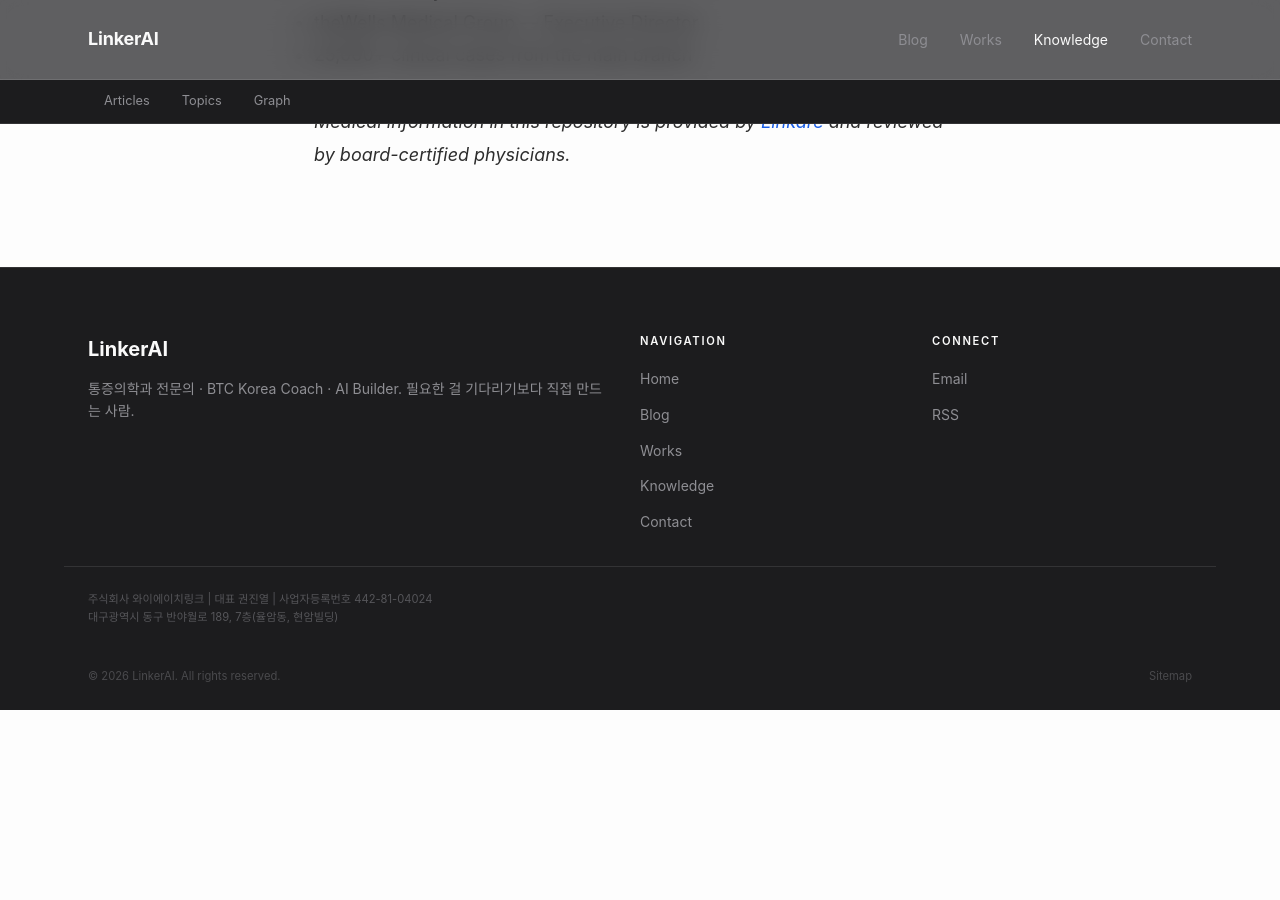
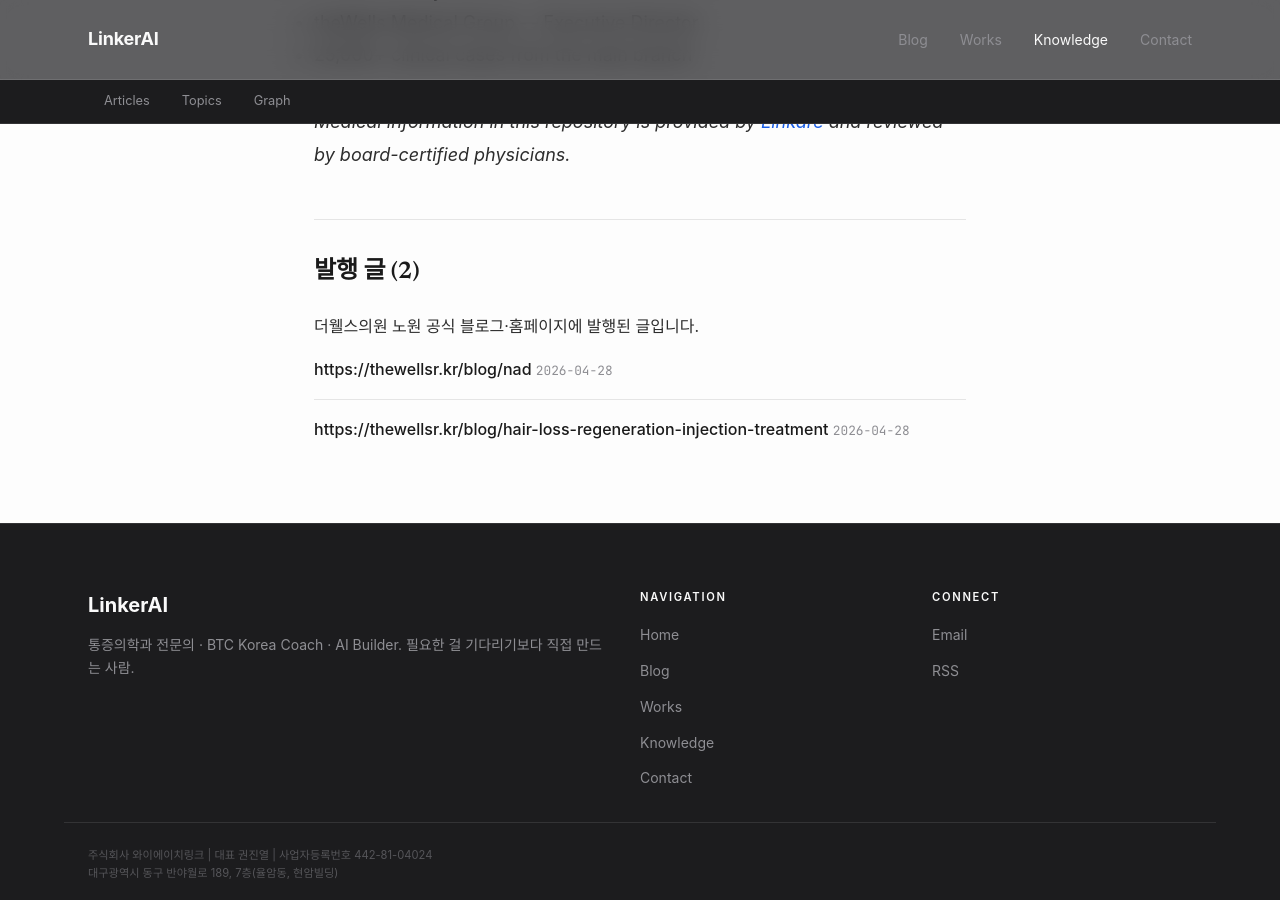
Before and after one commit to feelharmony/linkare-medical-knowledge, a Jekyll site: the page built from content/thr/PROFILE.md, in a window 1280 px wide and 900 px high, scrolled down 2551 px. Built offline with Jekyll 4.4.1, drawn with Linux system fonts in a browser that asks for light colours; some web fonts are replaced; before the commit the page ends 3261 px from its top, so only the background shows below that.

Commit message:
update _data/post_entity_map.json

```diff
--- a/_data/post_entity_map.json
+++ b/_data/post_entity_map.json
@@ -50,20 +50,24 @@
   },
   {
     "post_path": "content/thr/ko/hair/hair-loss-regeneration-injection-treatment.md",
+    "source_article_url": "https://thewellsr.kr/blog/hair-loss-regeneration-injection-treatment",
+    "source_article_title": null,
     "primary_entity_id": "hair-loss",
     "entity_ids": [
       "hair-loss",
       "regenerative-injection-treatment",
       "prp-injection",
-      "adipose-derived-stem-cells",
+      "adipose-derived-stem-cell-injection",
       "exosome-therapy",
       "androgenetic-alopecia",
       "alopecia-areata"
     ],
-    "updated_at": "2026-04-23"
+    "updated_at": "2026-04-28"
   },
   {
     "post_path": "content/thr/ko/longevity/nad-iv-therapy.md",
+    "source_article_url": "https://thewellsr.kr/blog/nad",
+    "source_article_title": null,
     "primary_entity_id": "nad-infusion-therapy",
     "entity_ids": [
       "nad-infusion-therapy",
@@ -71,7 +75,7 @@
       "chronic-fatigue",
       "dna-repair"
     ],
-    "updated_at": "2026-04-23"
+    "updated_at": "2026-04-28"
   },
   {
     "post_path": "content/apfree/en/spine/herniated-disc-causes-symptoms-diagnosis.md",
@@ -178,6 +182,8 @@
   },
   {
     "post_path": "db:1bfebe68-fd4f-4fe4-89a0-4cd9cfe9ad08",
+    "source_article_url": "https://thewellsr.kr/blog/knee-pain-management-prevention-exercise-habits",
+    "source_article_title": null,
     "primary_entity_id": "knee-pain",
     "entity_ids": [
       "knee-pain",
@@ -189,7 +195,7 @@
       "quadriceps-muscle",
       "patellar-tendon"
     ],
-    "updated_at": "2026-04-25"
+    "updated_at": "2026-04-28"
   },
   {
     "post_path": "db:0dac3a87-7c81-4d6a-a7e2-cb73deadb1d5",
@@ -208,6 +214,8 @@
   },
   {
     "post_path": "db:80ee22ec-385d-476d-95d4-ca6dceb541c8",
+    "source_article_url": "https://thewellsr.kr/blog/nad",
+    "source_article_title": null,
     "primary_entity_id": "nad-infusion-therapy",
     "entity_ids": [
       "nad-infusion-therapy",
@@ -215,7 +223,7 @@
       "chronic-fatigue",
       "dna-repair"
     ],
-    "updated_at": "2026-04-25"
+    "updated_at": "2026-04-28"
   },
   {
     "post_path": "db:f5bbae53-c3b0-4c30-8782-421eaf01ab05",
@@ -289,7 +297,7 @@
     ],
     "doctor_id": "dr-park-sungjin",
     "hospital_id": "hospital-thewells-nowon",
-    "updated_at": "2026-04-27"
+    "updated_at": "2026-04-28"
   },
   {
     "post_path": "https://thewellsr.kr/knowledge/extracorporeal-shock-wave-therapy-results",
@@ -301,7 +309,7 @@
     ],
     "doctor_id": "dr-park-sungjin",
     "hospital_id": "hospital-thewells-nowon",
-    "updated_at": "2026-04-27"
+    "updated_at": "2026-04-28"
   },
   {
     "post_path": "https://ansimpainfree.kr/knowledge/daegu-extracorporeal-shock-wave-focused-radial-injection",
@@ -315,6 +323,34 @@
     ],
     "doctor_id": "dr-kwon-jinyeol",
     "hospital_id": "hospital-ansimpainfree",
-    "updated_at": "2026-04-27"
+    "updated_at": "2026-04-28"
+  },
+  {
+    "post_path": "db:76b6d7a7-9d81-48b8-9d54-60e521388a17",
+    "source_article_url": "https://thewellsr.kr/blog/hair-loss-regeneration-injection-treatment",
+    "source_article_title": null,
+    "primary_entity_id": "hair-loss",
+    "entity_ids": [
+      "hair-loss",
+      "regenerative-injection-treatment",
+      "androgenetic-alopecia",
+      "alopecia-areata",
+      "finasteride",
+      "minoxidil",
+      "platelet-rich-plasma",
+      "adipose-derived-stem-cells",
+      "exosomes"
+    ],
+    "updated_at": "2026-04-28"
+  },
+  {
+    "post_path": "https://thewellsr.kr/blog/golfers-elbow-medial-epicondylitis",
+    "source_article_url": "https://thewellsr.kr/blog/golfers-elbow-medial-epicondylitis",
+    "source_article_title": null,
+    "primary_entity_id": "medial-epicondylitis",
+    "entity_ids": [
+      "medial-epicondylitis"
+    ],
+    "updated_at": "2026-04-28"
   }
 ]
```
